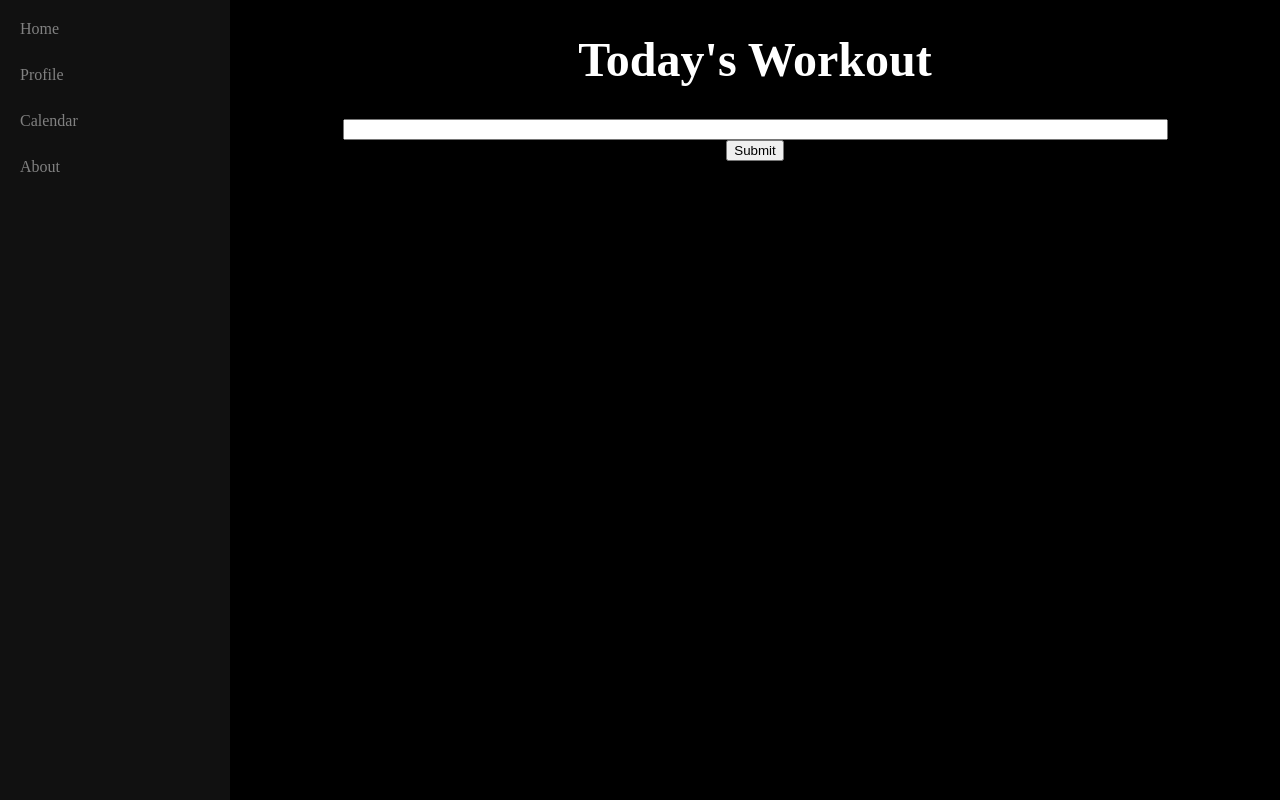
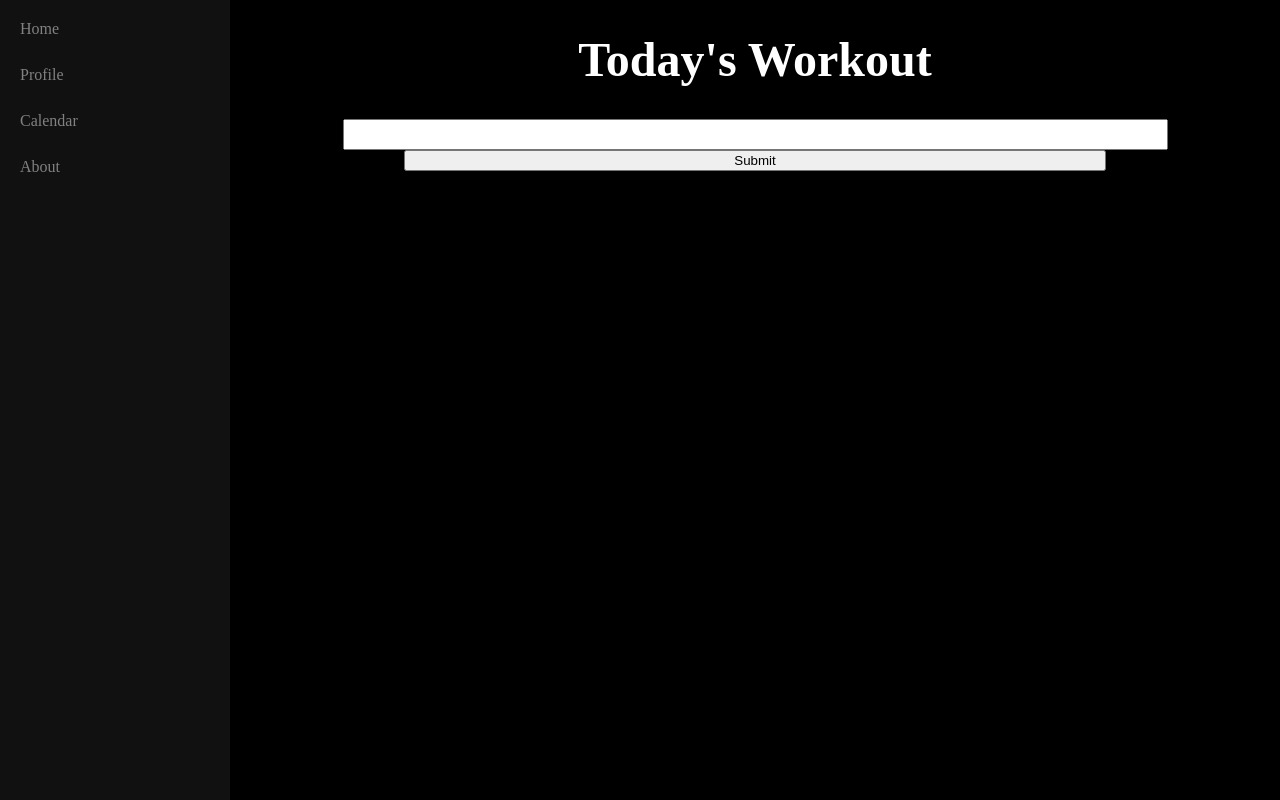
Before and after one commit to NE1NN/gym-progress-tracker, a React (Vite) app: page / in a window 1280 px wide. Built offline with nearby package versions, Linux system fonts and the light colour scheme.

Commit message:
Adjust submit button size

```diff
--- a/src/App.css
+++ b/src/App.css
@@ -40,3 +40,11 @@ body {
   font-size: 3rem;
   margin-top: 2rem;
 }
+
+#workout {
+  height: 25px;
+}
+
+#submit-btn {
+  width: 702.75px;
+}
--- a/src/components/MainContent.jsx
+++ b/src/components/MainContent.jsx
@@ -10,7 +10,7 @@ function MainContent() {
           <option value="Deadlift" />
         </datalist>
       </form>
-      <button id="myBtn" onClick="javascript:alert('Hello World!')">Submit</button>
+      <button id="submit-btn" onClick="javascript:alert('Hello World!')">Submit</button>
     </main>
   )
 }
```
Also changed, not shown: 1 other file (tests, documents, lock files or other folders).
